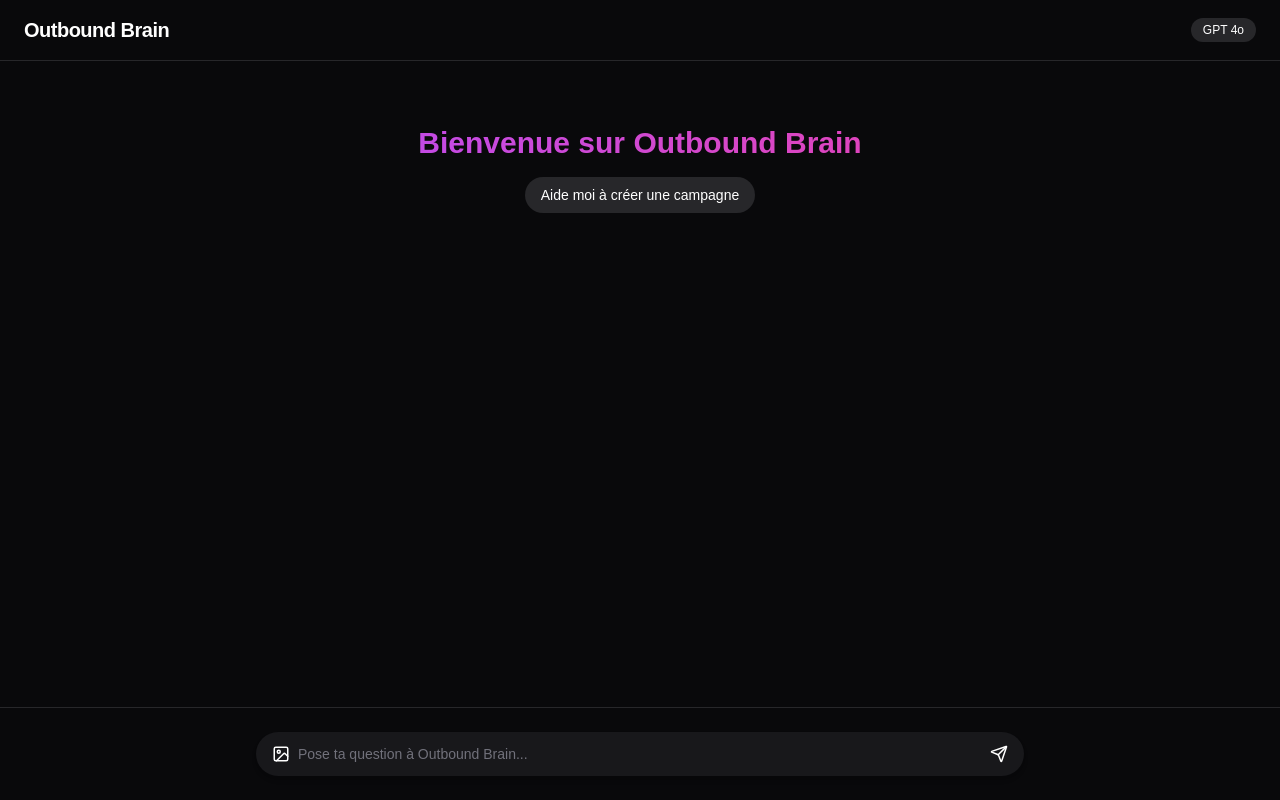
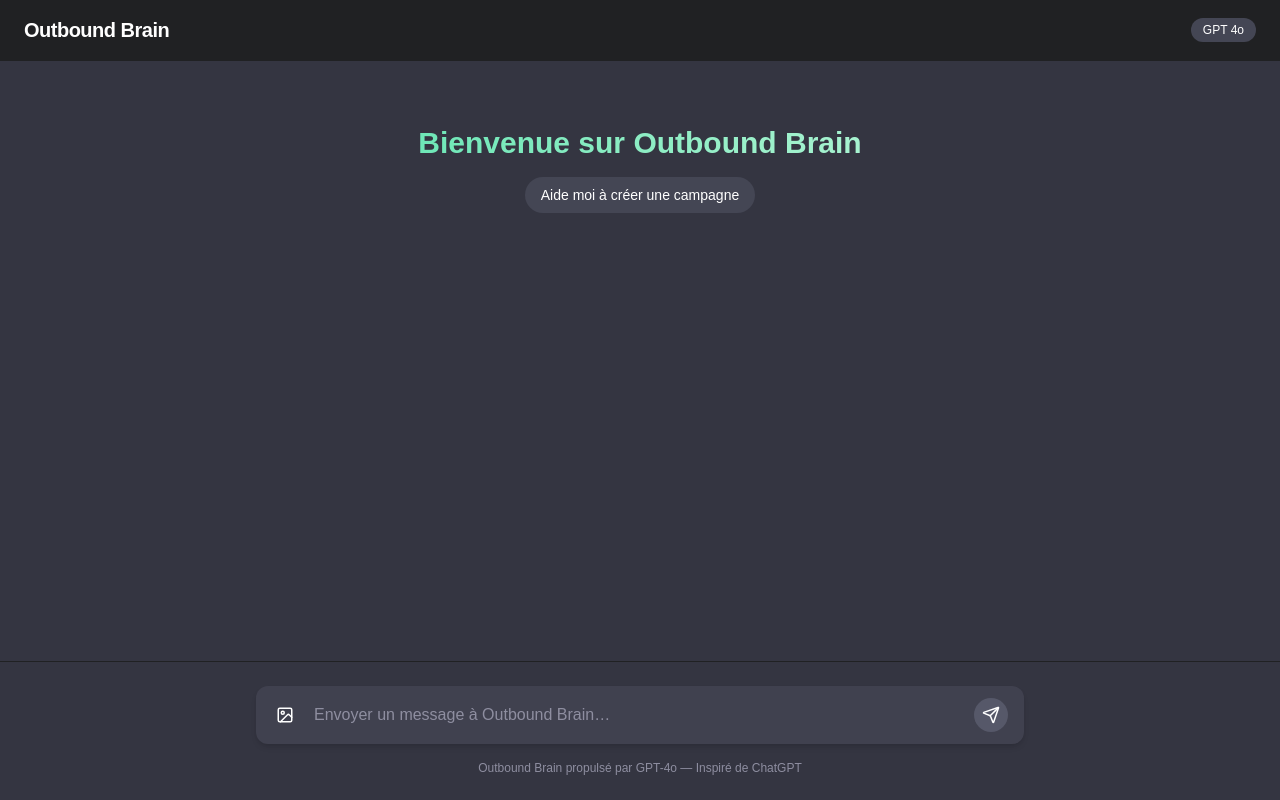
Before and after one commit to damientilman/ai-bot, a Next.js app: page / in a window 1280 px wide. Built offline with nearby package versions, Linux system fonts and the light colour scheme.

Commit message:
Ajustement UI

```diff
--- a/app/page.tsx
+++ b/app/page.tsx
@@ -73,19 +73,26 @@
 
   useEffect(() => {
     scrollRef.current?.scrollTo({ top: scrollRef.current.scrollHeight, behavior: "smooth" });
-  }, [history]);
+  }, [history, loading]);
 
   return (
-    <div className="flex flex-col h-screen bg-zinc-950 text-white">
-      <header className="flex justify-between items-center px-6 py-4 border-b border-zinc-800">
+    <div className="flex flex-col h-screen bg-[#343541] text-white">
+      {/* Header */}
+      <header className="flex justify-between items-center px-6 py-4 border-b border-[#202123] bg-[#202123]">
         <h1 className="text-xl font-semibold tracking-tight">Outbound Brain</h1>
-        <span className="text-xs bg-zinc-800 px-3 py-1 rounded-full">GPT 4o</span>
+        <span className="text-xs bg-[#444654] px-3 py-1 rounded-full">GPT 4o</span>
       </header>
 
-      <main ref={scrollRef} className="flex-1 overflow-y-auto px-4 py-6 space-y-6">
+      {/* Chat area */}
+      <main
+        ref={scrollRef}
+        className="flex-1 overflow-y-auto px-0 py-0 bg-[#343541] flex flex-col"
+        style={{ scrollbarWidth: "thin" }}
+      >
+        <div className="flex flex-col items-center w-full max-w-3xl mx-auto py-6 space-y-2">
           {greeting && (
-          <div className="text-center mt-10">
-            <h2 className="text-3xl font-bold text-transparent bg-clip-text bg-gradient-to-r from-purple-500 to-pink-500">Bienvenue sur Outbound Brain</h2>
+            <div className="w-full flex flex-col items-center mt-10">
+              <h2 className="text-3xl font-bold text-transparent bg-clip-text bg-gradient-to-r from-[#6ee7b7] to-[#a7f3d0]">Bienvenue sur Outbound Brain</h2>
               <div className="mt-4 flex justify-center gap-3">
                 {suggestions.map((s, i) => (
                   <button
@@ -94,7 +101,7 @@
                       setMessage(s);
                       sendMessage();
                     }}
-                  className="bg-zinc-800 px-4 py-2 rounded-full text-sm hover:bg-zinc-700"
+                    className="bg-[#444654] px-4 py-2 rounded-full text-sm hover:bg-[#565869] text-white"
                   >
                     {s}
                   </button>
@@ -104,24 +111,44 @@
           )}
 
           {history.map((msg, i) => (
-          <div key={i} className={`flex justify-center animate-fade-in`}>
             <div
-              className={`w-full max-w-2xl px-5 py-4 rounded-xl text-sm leading-relaxed shadow-md whitespace-pre-wrap ${
+              key={i}
+              className={`w-full flex ${msg.role === "user" ? "justify-end" : "justify-start"} animate-fade-in`}
+            >
+              <div
+                className={`max-w-2xl px-5 py-4 rounded-xl text-base leading-relaxed shadow-md whitespace-pre-wrap break-words ${
                   msg.role === "user"
-                  ? "bg-emerald-600 text-white self-end"
-                  : "bg-zinc-800 text-white"
+                    ? "bg-[#2a2b32] text-white self-end"
+                    : "bg-[#444654] text-white"
                 }`}
+                style={{
+                  borderRadius: msg.role === "user"
+                    ? "18px 18px 4px 18px"
+                    : "18px 18px 18px 4px",
+                  margin: "8px 0"
+                }}
               >
                 <ReactMarkdown remarkPlugins={[remarkGfm]}>{msg.content}</ReactMarkdown>
               </div>
             </div>
           ))}
 
-        {loading && <div className="text-center text-sm text-zinc-500 animate-pulse">OutboundGPT rédige…</div>}
+          {loading && (
+            <div className="w-full flex justify-start">
+              <div className="max-w-2xl px-5 py-4 rounded-xl bg-[#444654] text-white text-base animate-pulse">
+                OutboundGPT rédige…
+              </div>
+            </div>
+          )}
+        </div>
       </main>
 
-      <footer className="border-t border-zinc-800 px-4 py-6">
-        <form onSubmit={handleSubmit} className="max-w-3xl mx-auto flex flex-col gap-3">
+      {/* Footer */}
+      <footer className="border-t border-[#202123] px-0 py-6 bg-[#343541]">
+        <form
+          onSubmit={handleSubmit}
+          className="max-w-3xl mx-auto flex flex-col gap-3"
+        >
           {imagePreview && (
             <div className="flex items-center gap-2 text-sm text-white mb-2">
               <img src={imagePreview} alt="Aperçu" className="w-16 h-16 rounded object-cover" />
@@ -138,8 +165,12 @@
             </div>
           )}
 
-          <div className="flex items-center gap-2 bg-zinc-900 rounded-full px-4 py-3 shadow-md">
-            <button type="button" onClick={() => fileInputRef.current?.click()}>
+          <div className="flex items-center gap-2 bg-[#40414f] rounded-xl px-4 py-3 shadow-md">
+            <button
+              type="button"
+              onClick={() => fileInputRef.current?.click()}
+              className="hover:bg-[#565869] rounded-full p-1"
+            >
               <ImageIcon size={18} className="text-white" />
             </button>
             <input
@@ -152,18 +183,30 @@
 
             <input
               type="text"
-              className="flex-1 bg-transparent text-white placeholder-zinc-500 text-sm focus:outline-none"
-              placeholder="Pose ta question à Outbound Brain..."
+              className="flex-1 bg-transparent text-white placeholder-[#8e8ea0] text-base focus:outline-none px-2"
+              placeholder="Envoyer un message à Outbound Brain…"
               value={message}
               onChange={(e) => setMessage(e.target.value)}
               disabled={loading}
+              autoFocus
             />
 
-            <button type="submit" disabled={loading}>
+            <button
+              type="submit"
+              disabled={loading || !message.trim()}
+              className={`ml-2 rounded-full p-2 transition-colors ${
+                loading || !message.trim()
+                  ? "bg-[#565869] cursor-not-allowed"
+                  : "bg-[#19c37d] hover:bg-[#15a06b]"
+              }`}
+            >
               <Send size={18} className="text-white" />
             </button>
           </div>
         </form>
+        <div className="text-center text-xs text-[#8e8ea0] mt-4">
+          Outbound Brain propulsé par GPT-4o — Inspiré de ChatGPT
+        </div>
       </footer>
     </div>
   );
```
Lines whose indentation alone changed are shown as unchanged.
